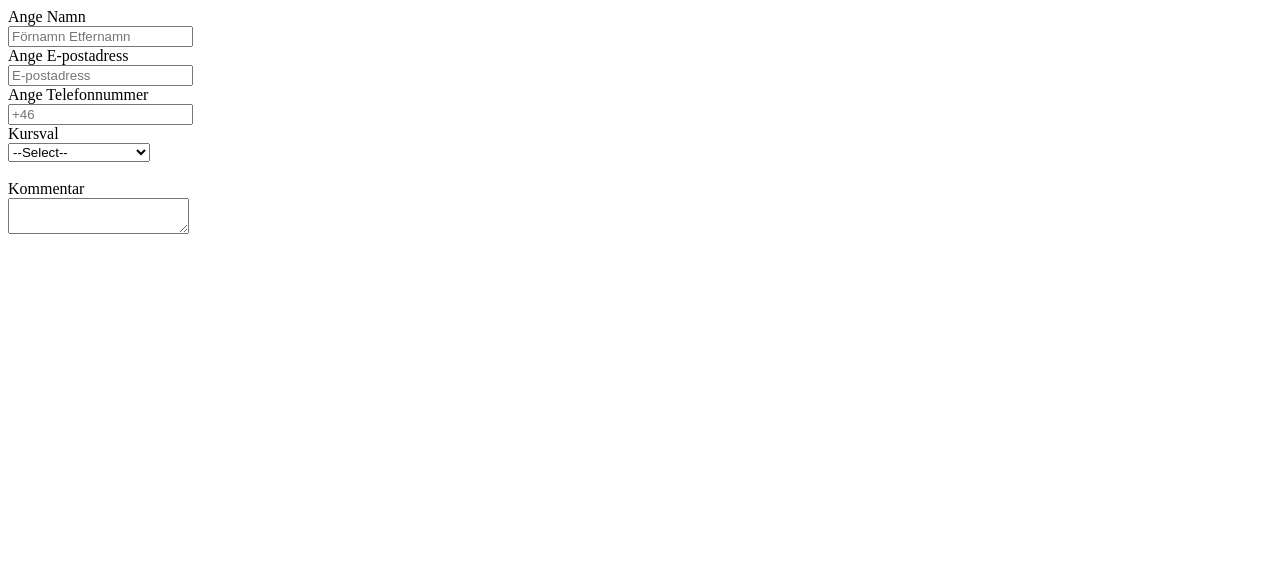
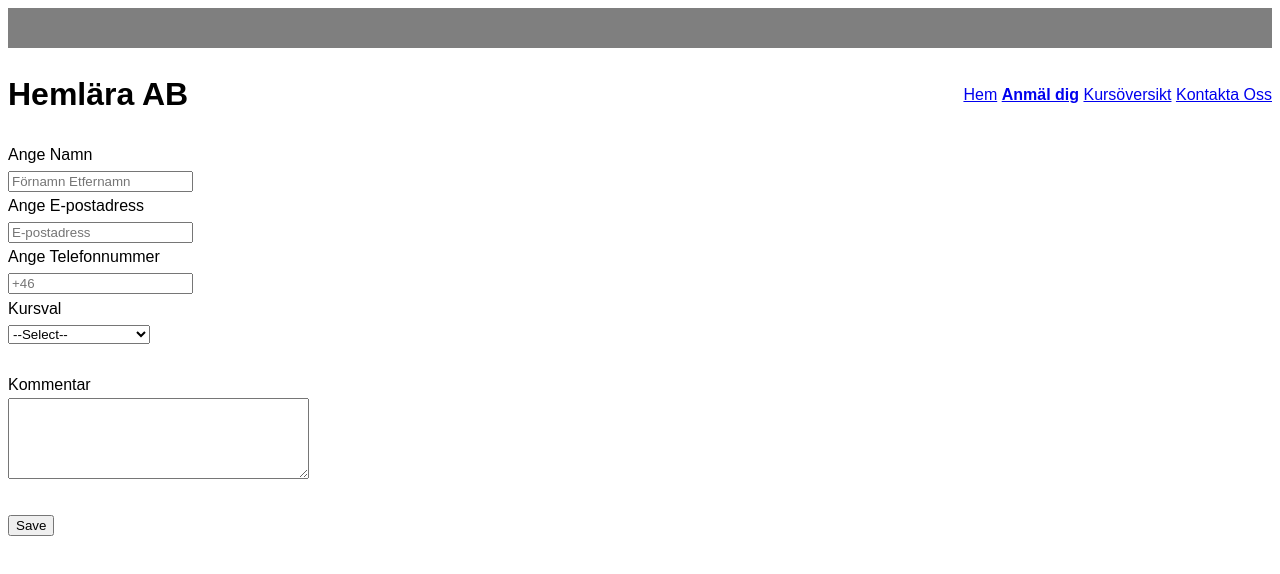
Before and after one commit to Hamsedirie6/min-webbsida, a plain HTML site: page Formulärer.html in a window 1280 px wide. Drawn offline with Linux system fonts and the light colour scheme.

Commit message:
Uppdaterad

```diff
--- a/Formulärer.html
+++ b/Formulärer.html
@@ -4,15 +4,77 @@
     <meta charset="UTF-8" />
 
     <title>HemLära AB</title>
+    <style>
+      body {
+        font-family: Arial, sans-serif;
+        line-height: 1.6;
+        color: black;
+        background-image: url(bild1.jpg!d);
+        background-size: cover;
+        background-position: center;
+      }
+      header {
+        display: flex;
+        align-items: center;
+        background-color: rgba(0, 0, 0, 0.5);
+        color: white;
+        padding: 20px;
+
+
+      }
+      .top {
+        display: flex;
+        justify-content: space-between;
+        align-items: center;
+        width: 100%;
+      }
+      header h1 {
+        font-size: 28px;
+        margin: 0;
+      }
+
+      header nav {
+        display: flex;
+        gap: 40px;
+        margin-left: auto;
+      }
+
+      header a{
+        color: white;
+        font-size: 15px;
+        text-decoration: none;
+      }
+
+      header a:hover {
+        text-decoration: underline;
+      }
+
+
+
+    </style>
   </head>
   <body>
+    <header></header>
+      <div class="top">
+        <h1>Hemlära AB</h1>
+        <nav>
+          <a href="index.html">Hem</a>
+          <a href="Formulärer.html"><Strong>Anmäl dig</Strong></a>
+          <a href="Tabell.html">Kursöversikt</a>
+          <a href="Kontakt.html">Kontakta Oss</a>
+        </nav>
+      </div>
+    </header>
     <form>
       <label for="Namn">Ange Namn</label><br />
       <input type="text" namn="Namn" placeholder="Förnamn Etfernamn" /><br />
+
       <label for="Epost">Ange E-postadress</label><br />
       <input type="text" name="E-postadress" placeholder="E-postadress" /><br />
+
       <label for="Telefonnummer">Ange Telefonnummer</label><br />
       <input type="text" name="Telefonnummer" placeholder="+46" /><br />
+
       <label for="Kursval">Kursval</label><br />
       <select id="Kursvl">
         <option value="--Selct--">--Select--</option>
@@ -24,7 +86,10 @@
       <br /><br />
 
       <label for="Kommentar">Kommentar</label><br />
-      <textarea name="Kommentar" ></textarea>
+      <textarea name="Kommentar" cols="35" rows="5"></textarea>
+      <br /><br />
+
+      <input type="submit" value="Save" />
     </form>
   </body>
 </html>
```
Also changed, not shown: index.html (+6 -0 lines).
